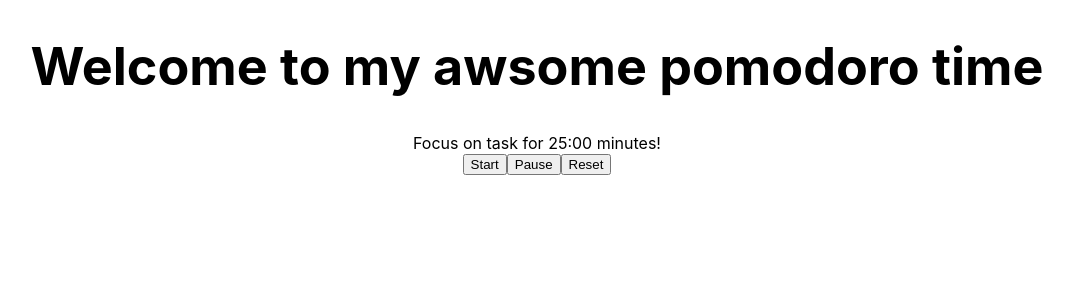
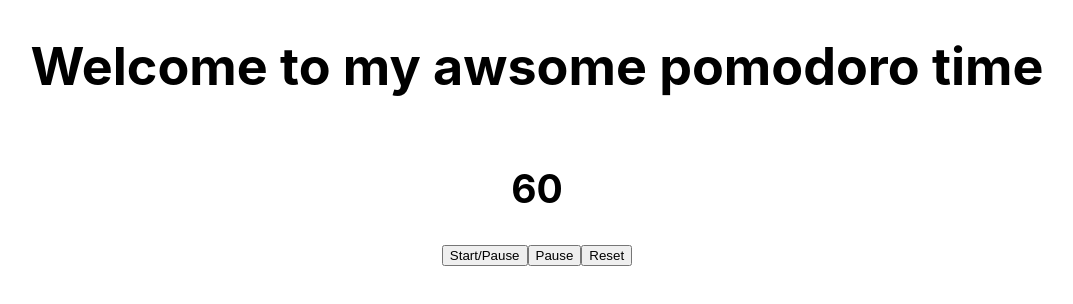
Before and after one commit to gulistanboylu/react-pomodoro-timer, a React (Create React App) app: page / in a window 1280 px wide. Shown: the top 304 px of the page, without its empty margins (103-1176 px from the left). Built offline with nearby package versions, Linux system fonts and the light colour scheme.

Commit message:
WIP on pause button

```diff
--- a/src/App.js
+++ b/src/App.js
@@ -5,36 +5,67 @@ class App extends Component {
   constructor (props) {
     super(props)
     this.state = {
-      minutes: 25
+      time: 60,
+      minutes: 60 * 25
+      // isPaused: false,
+      // display: '25.00'
     }
   }
 
   handleStartTimer () {
-    const twentyFiveMinutes = 60 * this.state.minutes
-    const display = document.querySelector('#time')
+    // this.timer = setInterval(() => this.setState({
+    //   time: this.state.time - 1
+    // }), 1000)
+    this.timer = setInterval(() => this.setState({
+      time: this.state.time - 1
+    }), 1000)
 
-    let timer = twentyFiveMinutes; let minutes; let seconds
+    // this.setState({
+    // minute = minute < 10 ? '0' + minute : minute,
+    // seconds = seconds < 10 ? '0' + seconds : seconds
+    // seconds = parseInt(timer % 60, 10)
+    // }), 1000)
+    // console.log(this.state.isPaused)
+    // if (this.state.isPaused === false) {
+    //   this.setState({
+    //     isPaused: true
+    //   })
+    // }
+    // if (this.state.isPaused === true) {
+    //   this.setState({
+    //     isPaused: false
+    //   })
+    // }
 
-    setInterval(function () {
-      minutes = parseInt(timer / 60, 10)
-      seconds = parseInt(timer % 60, 10)
+    // const twentyFiveMinutes = this.state.minutes
+    // const display = document.querySelector('#time')
 
-      minutes = minutes < 10 ? '0' + minutes : minutes
-      seconds = seconds < 10 ? '0' + seconds : seconds
+    // let timer = twentyFiveMinutes; let minutes; let seconds
 
-      display.textContent = minutes + ':' + seconds
+    // setInterval(function () {
+    //   // if (this.state.isPaused === true) {
+    //   minutes = parseInt(timer / 60, 10)
+    //   seconds = parseInt(timer % 60, 10)
 
-      if (--timer < 0) {
-        timer = twentyFiveMinutes
-      }
-    }, 1000)
+    //   minutes = minutes < 10 ? '0' + minutes : minutes
+    //   seconds = seconds < 10 ? '0' + seconds : seconds
+
+    //   display.textContent = minutes + ':' + seconds
+
+    //   if (--timer < 0) {
+    //     timer = twentyFiveMinutes
+    //     // }
+    //   }
+    // }, 1000)
   }
 
-  handlePauseTimer () {
+  handleStopTimer () {
+    clearInterval(this.timer)
     console.log('pause timer')
   }
 
-  handleStopTimer () {
+  handleResetTimer () {
+    this.setState({ time: 60 })
     console.log('stop timer')
   }
 
@@ -42,17 +73,55 @@ class App extends Component {
 
   }
 
+  componentDidUpdate () {
+    console.log(this.state.time)
+    // if (this.state.isPaused === false) {
+    //   this.setState({
+    //     isPaused: true
+    //   })
+    // }
+    // if (this.state.isPaused === true) {
+    //   this.setState({
+    //     isPaused: false
+    //   })
+    // }
+
+    // const twentyFiveMinutes = 60 * this.state.minutes
+    // const display = document.querySelector('#time')
+
+    // let timer = twentyFiveMinutes; let minutes; let seconds
+
+    // setInterval(function () {
+    //   if (this.state.isPaused === true) {
+    //     minutes = parseInt(timer / 60, 10)
+    //     seconds = parseInt(timer % 60, 10)
+
+    //     minutes = minutes < 10 ? '0' + minutes : minutes
+    //     seconds = seconds < 10 ? '0' + seconds : seconds
+
+    //     display.textContent = minutes + ':' + seconds
+
+    //     if (--timer < 0) {
+    //       timer = twentyFiveMinutes
+    //     }
+    //   }
+    // }, 1000)
+  }
+
   render () {
     return (
       <div className='App'>
         <header className='App-header'>
           <h1>Welcome to my awsome pomodoro time</h1>
+          <h2>{this.state.time}</h2>
         </header>
         <div>
-          <div>Focus on task for <span id='time'>25:00</span> minutes!</div>
-          <button name='start' onClick={this.handleStartTimer.bind(this)}>Start</button>
-          <button name='pause' onClick={this.handlePauseTimer.bind(this)}>Pause</button>
-          <button name='reset' onClick={this.handleStopTimer.bind(this)}>Reset</button>
+          {/* <div>Focus on task for <span id='time'>25:00</span> minutes!</div> */}
+          {/* <div>Focus on task for <span id='time'>{this.state.display}</span></div> */}
+          {/* <div>{this.state.minutes}</div> */}
+          <button name='start' onClick={this.handleStartTimer.bind(this)}>Start/Pause</button>
+          <button name='pause' onClick={this.handleStopTimer.bind(this)}>Pause</button>
+          <button name='reset' onClick={this.handleResetTimer.bind(this)}>Reset</button>
         </div>
       </div>)
   }
```
